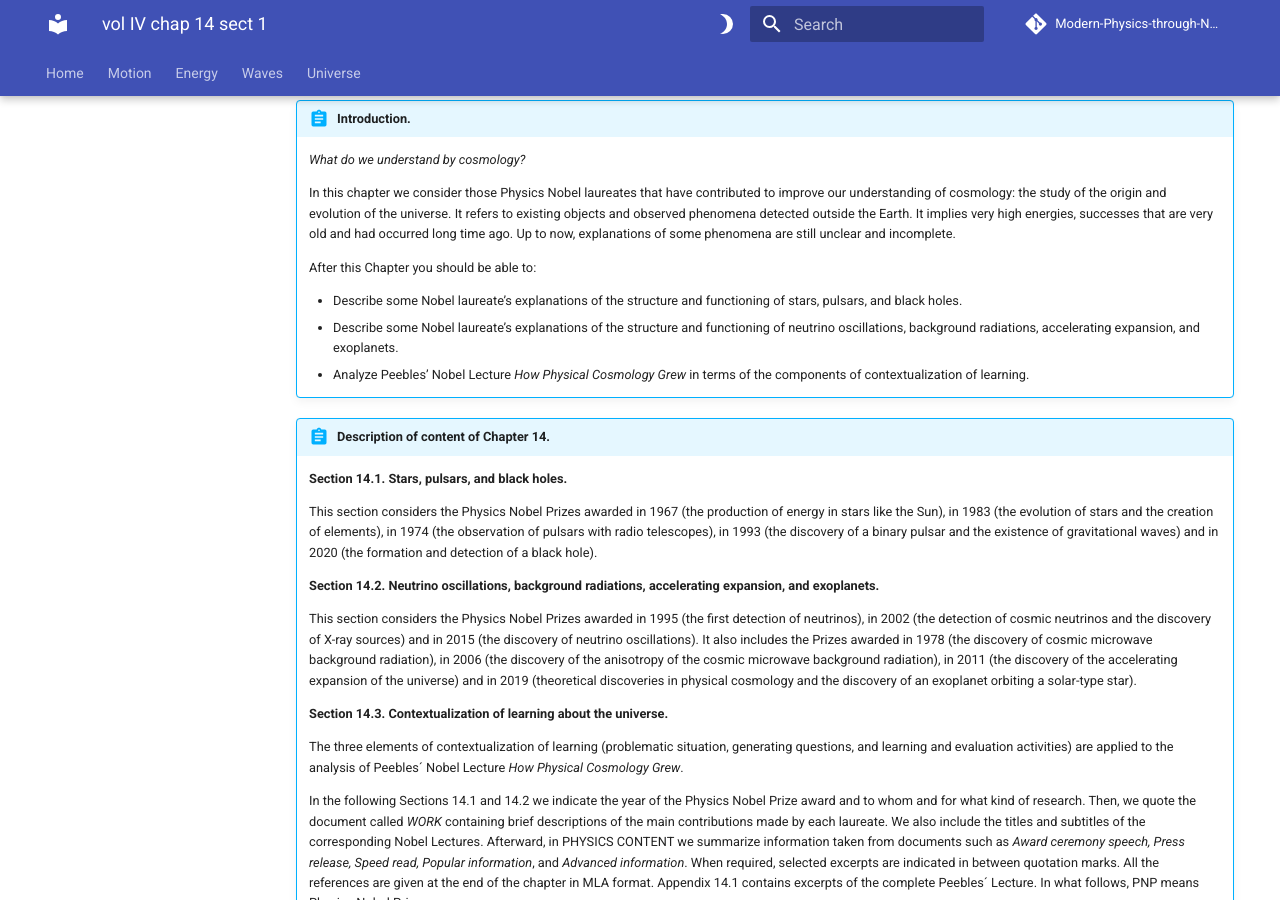
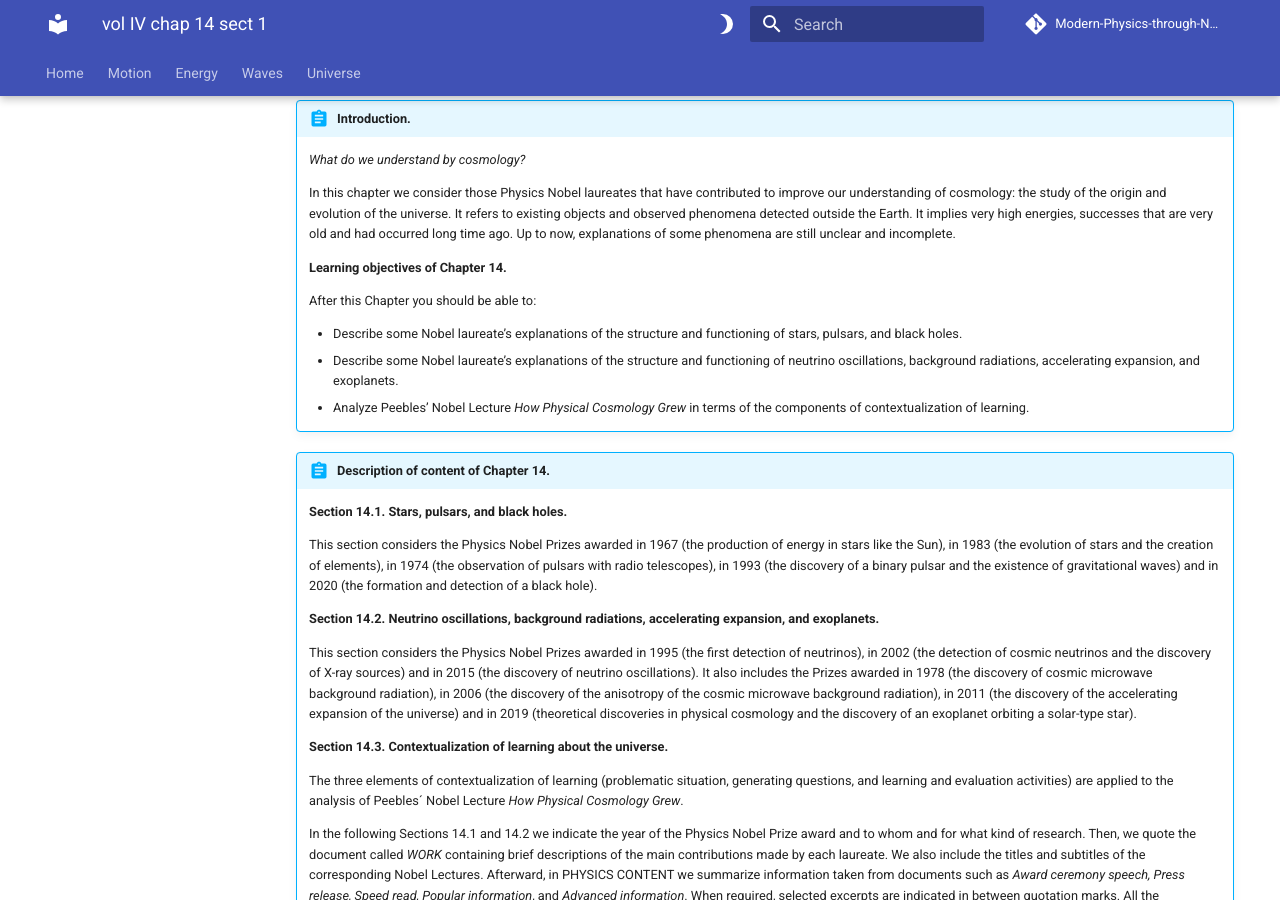
Before and after one commit to modphysnobel/modphysnobel.github.io, an MkDocs documentation site: the page built from docs/vol-IV/vol-IV-chap-14-sect-1.md, in a window 1280 px wide and 900 px high, scrolled down 316 px. Built offline with MkDocs 1.6.1 and Material for MkDocs 9.7.7, drawn with Linux system fonts in a browser that asks for light colours; some web fonts are replaced; comment, search, counter and statistics services are not loaded.

Commit message:
Update vol-IV-chap-14-sect-1.md

```diff
--- a/docs/vol-IV/vol-IV-chap-14-sect-1.md
+++ b/docs/vol-IV/vol-IV-chap-14-sect-1.md
@@ -12,6 +12,8 @@
 	*What do we understand by cosmology?*
 
 	In this chapter we consider those Physics Nobel laureates that have contributed to improve our understanding of cosmology: the study of the origin and evolution of the universe. It refers to existing objects and observed phenomena detected outside the Earth. It implies very high energies, successes that are very old and had occurred long time ago. Up to now, explanations of some phenomena are still unclear and incomplete.
+
+	**Learning objectives of Chapter 14.**
 
 	After this Chapter you should be able to:
 
```
